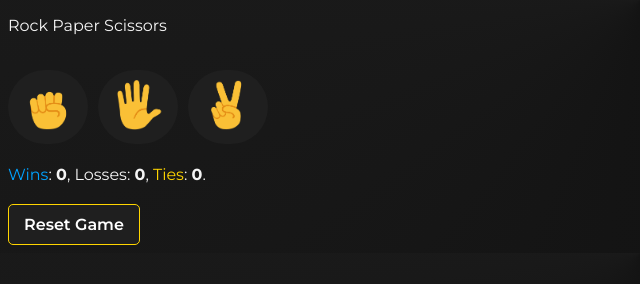
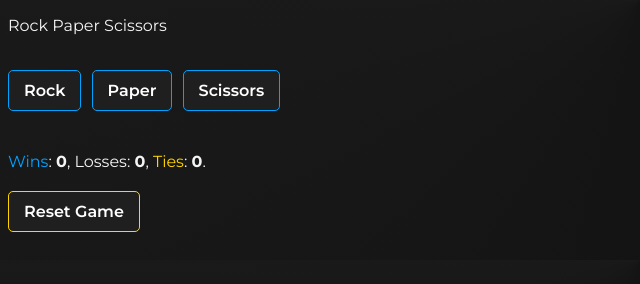
Before and after one commit to dontmatter-debug/Rock-Paper_Scissors, a plain HTML site: page index.html in a window 1280 px wide. Shown: the whole page, without its empty margins (0-640 px from the left). Drawn offline with Linux system fonts and the light colour scheme.

Commit message:
Add files via upload

```diff
--- a/index.html
+++ b/index.html
@@ -16,18 +16,18 @@
         <p>Rock Paper Scissors</p>
         <br>
         <button class="btn" id="rock">
-            <img src="rock-emoji.png" class="game-icon" alt="Rock">
+            Rock
         </button>
         <button class="btn" id="paper">
-            <img src="paper-emoji.png" class="game-icon" alt="Paper">
+            Paper
         </button>
         <button class="btn" id="scissors">
-            <img src="scissors-emoji.png" class="game-icon" alt="Scissors">
+            Scissors
         </button>
         <br>
-        <h2 id="player-vs-computer"></h2>
         <h1 class="win-or-lose">
 
+        <h2 id="player-vs-computer"></h2>
         </h1>
         <div class="score">
             <span class="wins">Wins</span>: <strong id="winz"></strong>,
--- a/script.js
+++ b/script.js
@@ -32,7 +32,7 @@ let computerMove = moves[randomIndex];
 
 if(playerMove === 'rock'){
     if(computerMove === 'rock') {
-        result = `Tie.`;
+        result = `Draw.`;
         gameRez = `Both chose <img class="result-icon" src="${playerMove}-emoji.png" alt="${playerMove}">.`
         stats.ties++;
     } else if(computerMove === 'paper'){
@@ -53,7 +53,7 @@ if(playerMove === 'rock'){
     gameRez = `You <img class="result-icon" src="${playerMove}-emoji.png" alt="${playerMove}"> - <img class="result-icon" src="${computerMove}-emoji.png" alt="${computerMove}"> Computer. `;
    stats.wins++;
     } else if(computerMove === 'paper'){
-        result = `Tie.`;
+        result = `Draw.`;
         gameRez = `Both chose <img class="result-icon" src="${playerMove}-emoji.png" alt="${playerMove}">.`
         stats.ties++;
     }else{
@@ -75,7 +75,7 @@ if(playerMove === 'rock'){
         gameRez = `You <img class="result-icon" src="${playerMove}-emoji.png" alt="${playerMove}"> - <img class="result-icon" src="${computerMove}-emoji.png" alt="${computerMove}"> Computer. `;
         stats.wins++;
     }else{
-        result = `Tie.`;
+        result = `Draw.`;
         gameRez = `Both chose <img class="result-icon" src="${playerMove}-emoji.png" alt="${playerMove}">.`
         stats.ties++;
 }
--- a/styles.css
+++ b/styles.css
@@ -1,6 +1,12 @@
 *{
     font-family: Montserrat;
 
+}
+
+
+html, body {
+    touch-action: manipulation;
+    -ms-touch-action: manipulation; /* For IE/Edge */
 }
 
 :root{
@@ -20,7 +26,7 @@ color: var(--whitesmoke--);
 
 .btn{
     cursor: pointer;
-    border: 1px solid var(--yellow--);
+    border: 1px solid var(--blue--);
     background-color: #1f1f1f;
     color: white;
     font-weight: 600;
@@ -29,15 +35,16 @@ color: var(--whitesmoke--);
     border-radius: 5px;
     margin-right: 6px;
     transition: all 0.15s;
-}
-
-#rock, #paper, #scissors {
-    border-radius: 45px;
-    border: none;
+    margin-bottom: 20px;
 }
 
 .btn:hover{
 opacity: 0.8;
+}
+
+#reset{
+    margin-top: 30px;
+    border: 1px solid var(--yellow--);
 }
 
 span{
@@ -60,3 +67,7 @@ color: var(--yellow--);
 .result-icon{
     height: 70px;
 }
+
+#score{
+    margin-bottom: 20px;
+}
```
